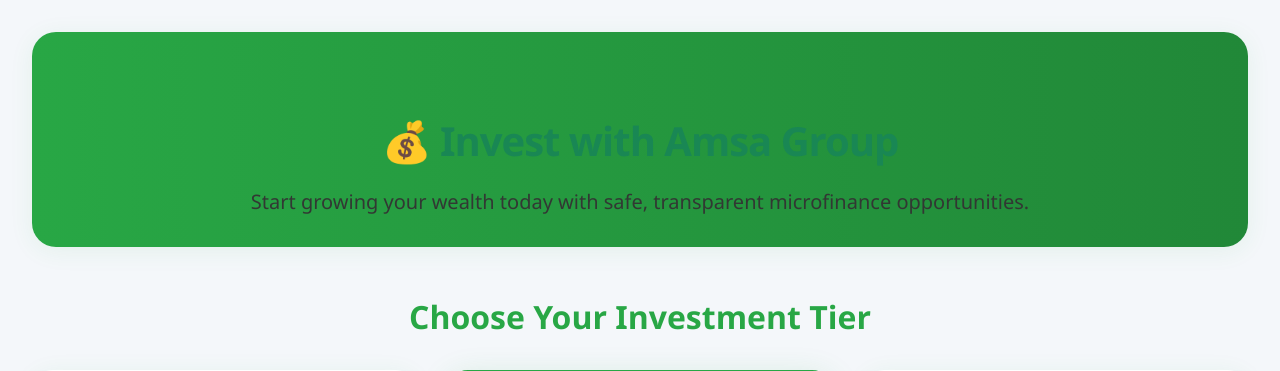
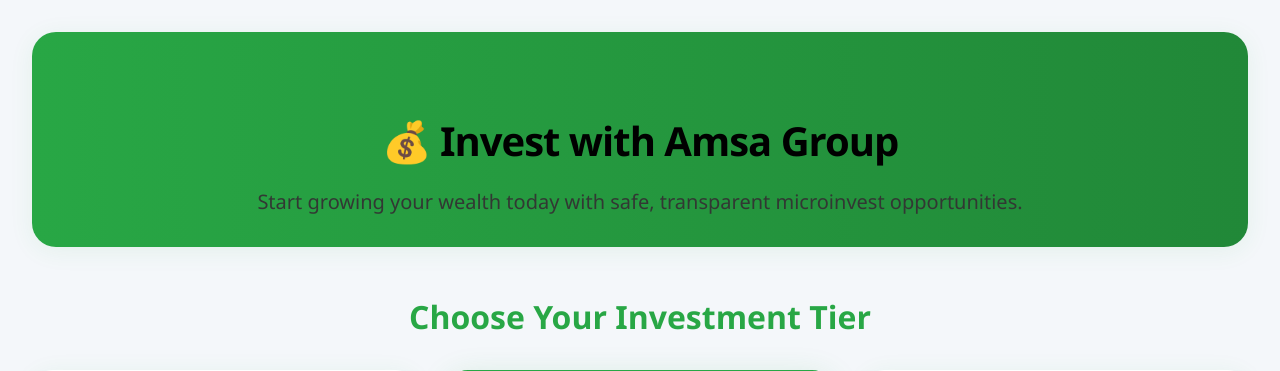
Before and after one commit to 1234manucho/amsa-flask, a Python web app: template app/templates/invest.html in a window 1280 px wide. Shown: the part 63-434 px from the top of the page. Run offline with Jinja, Linux system fonts and the light colour scheme; the template is opened without the code that fills it, so the values that code supplies are empty; some libraries are stand-ins or nearby versions.

Commit message:
Update invest.html

```diff
--- a/app/templates/invest.html
+++ b/app/templates/invest.html
@@ -2,8 +2,9 @@
 {% block content %}
 
 <section class="invest-hero">
-  <h1>💰 Invest with Amsa Group</h1>
-  <p>Start growing your wealth today with safe, transparent microfinance opportunities.</p>
+  <h1 style="color: #000; font-weight: bold;">💰 Invest with Amsa Group</h1>
+
+  <p>Start growing your wealth today with safe, transparent microinvest opportunities.</p>
 </section>
 <section class="investment-tiers">
   <h2>Choose Your Investment Tier</h2>
```
